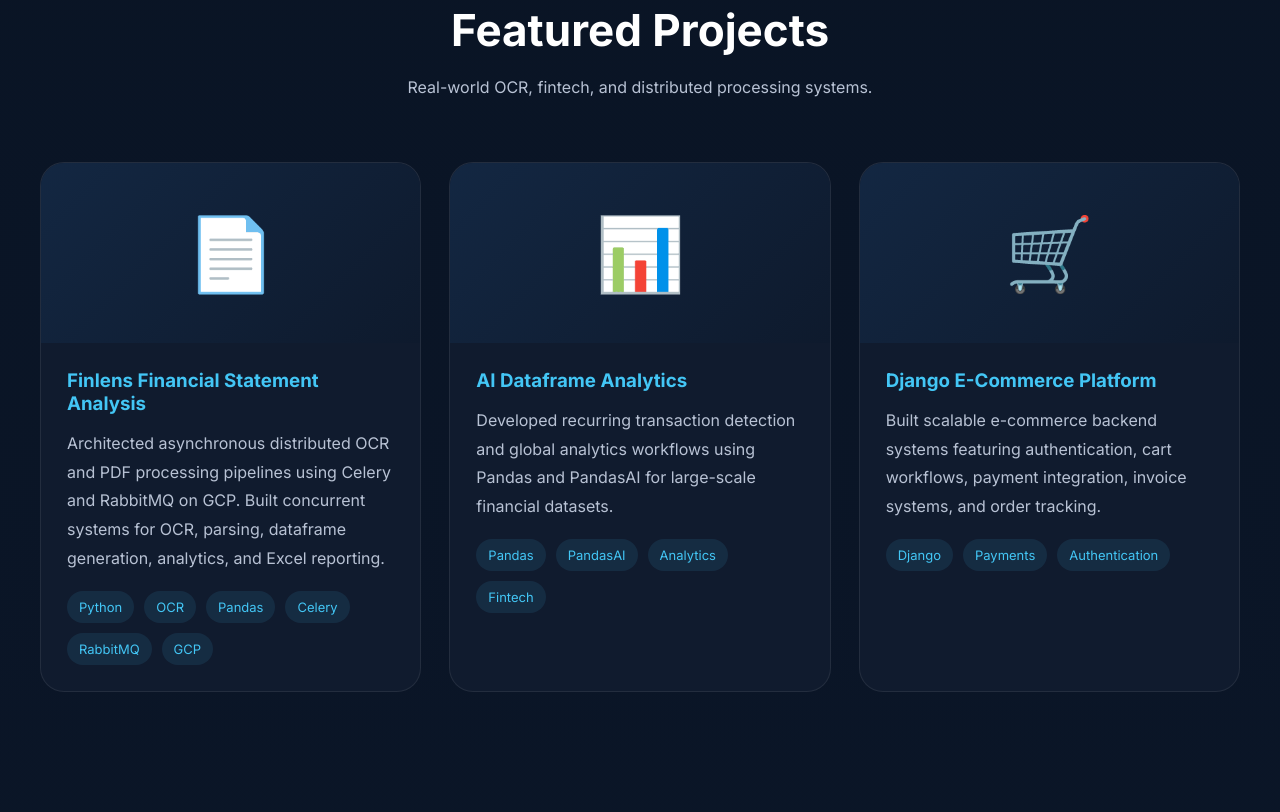
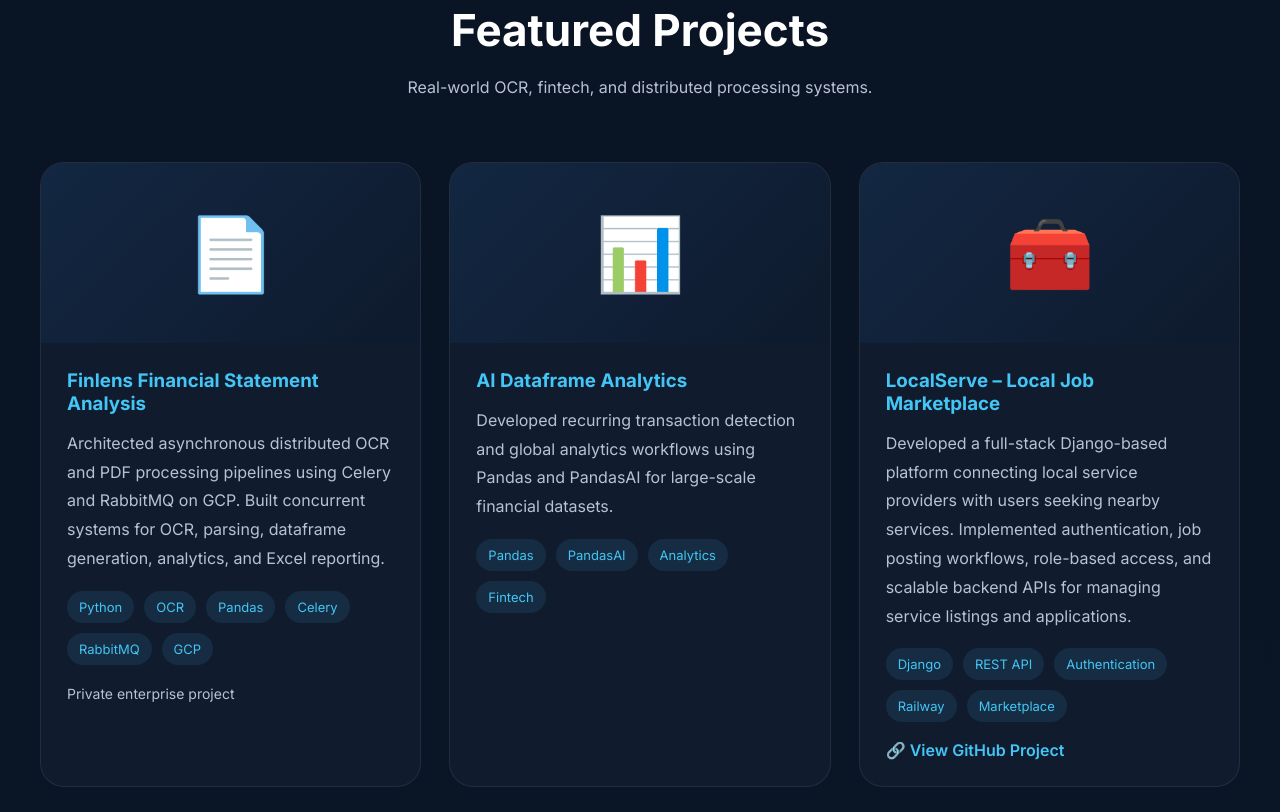
Before and after one commit to Taruna21/portfolio, a plain HTML site: page index.html in a window 1280 px wide. Shown: the part 2829-3641 px from the top of the page. Drawn offline with Linux system fonts and the light colour scheme.

Commit message:
Add files via upload

```diff
--- a/index.html
+++ b/index.html
@@ -1335,6 +1335,14 @@ GCP
 
 </div>
 
+<div style="margin-top:18px;">
+
+<span style="color:#b8c2d4;font-size:14px;">
+Private enterprise project
+</span>
+
+</div>
+
 </div>
 
 </div>
@@ -1383,6 +1391,74 @@ Fintech
 </div>
 
 </div>
+
+<div class="project-card">
+
+<div class="project-banner">
+🧰
+</div>
+
+<div class="project-content">
+
+<h3>
+LocalServe – Local Job Marketplace
+</h3>
+
+<p>
+
+Developed a full-stack Django-based
+platform connecting local service providers
+with users seeking nearby services.
+
+Implemented authentication,
+job posting workflows,
+role-based access,
+and scalable backend APIs
+for managing service listings and applications.
+
+</p>
+
+<div class="tags">
+
+<div class="tag">
+Django
+</div>
+
+<div class="tag">
+REST API
+</div>
+
+<div class="tag">
+Authentication
+</div>
+
+<div class="tag">
+Railway
+</div>
+
+<div class="tag">
+Marketplace
+</div>
+
+</div>
+
+<div style="margin-top:18px;">
+
+<a
+href="https://github.com/Taruna21/LocalServe"
+target="_blank"
+style="color:#43c6f5;text-decoration:none;font-weight:600;"
+>
+🔗 View GitHub Project
+</a>
+
+</div>
+
+</div>
+
+</div>
+
+
 
 <div class="project-card">
 
@@ -1420,6 +1496,18 @@ Payments
 <div class="tag">
 Authentication
 </div>
+
+</div>
+
+<div style="margin-top:18px;">
+
+<a
+href="https://github.com/Taruna21/Greatkart"
+target="_blank"
+style="color:#43c6f5;text-decoration:none;font-weight:600;"
+>
+🔗 View GitHub Project
+</a>
 
 </div>
 
```
